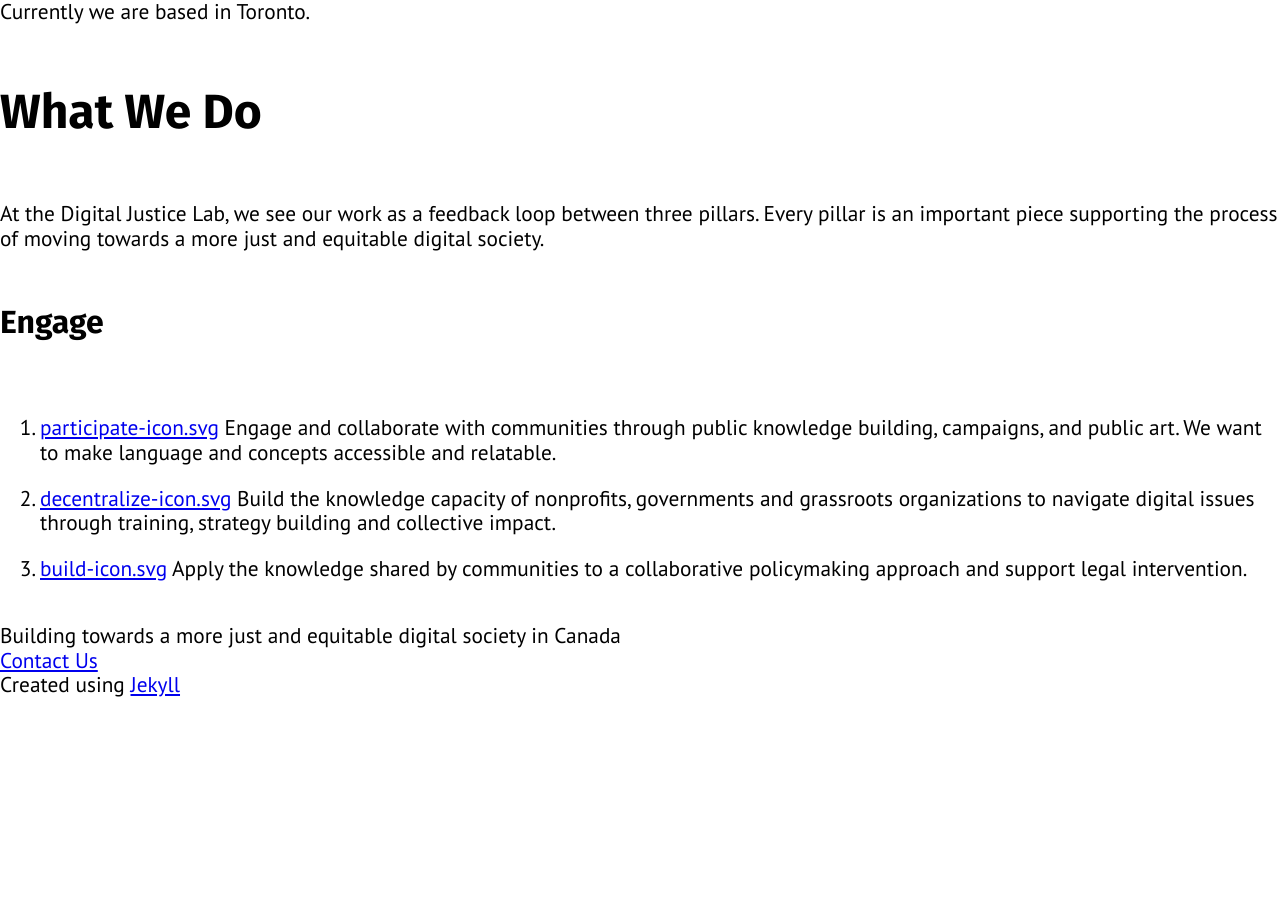
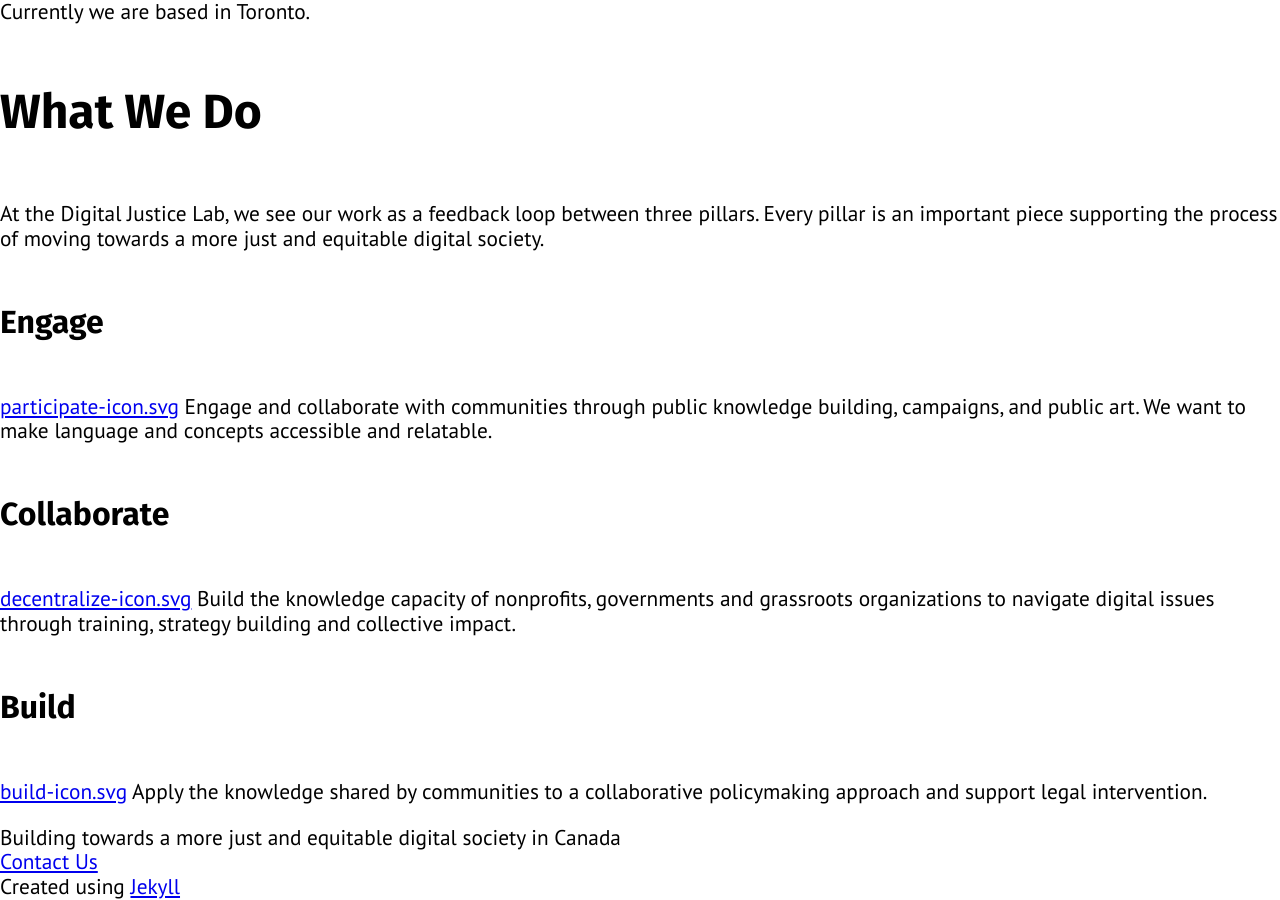
Before and after one commit to digitaljusticelab/digitaljusticelab.github.io, a Jekyll site: the page built from index.markdown, in a window 1280 px wide and 900 px high, scrolled down 993 px. Built offline with Jekyll 4.4.1, drawn with Linux system fonts in a browser that asks for light colours; before the commit the page ends 1691 px from its top, so only the background shows below that.

Commit message:
Updated Index

```diff
--- a/index.markdown
+++ b/index.markdown
@@ -21,11 +21,15 @@ At the Digital Justice Lab, we see our work as a feedback loop between three pil
 
 ### Engage
 
-1. [participate-icon.svg](/uploads/participate-icon.svg)
-   Engage and collaborate with communities through public knowledge building, campaigns, and public art. We want to make language and concepts accessible and relatable.
+[participate-icon.svg](/uploads/participate-icon.svg)
+Engage and collaborate with communities through public knowledge building, campaigns, and public art. We want to make language and concepts accessible and relatable.
 
-2. [decentralize-icon.svg](/uploads/decentralize-icon.svg)
-   Build the knowledge capacity of nonprofits, governments and grassroots organizations to navigate digital issues through training, strategy building and collective impact.
+### Collaborate
 
-3. [build-icon.svg](/uploads/build-icon.svg)
-   Apply the knowledge shared by communities to a collaborative policymaking approach and support legal intervention.
+[decentralize-icon.svg](/uploads/decentralize-icon.svg)
+Build the knowledge capacity of nonprofits, governments and grassroots organizations to navigate digital issues through training, strategy building and collective impact.
+
+### Build
+
+[build-icon.svg](/uploads/build-icon.svg)
+Apply the knowledge shared by communities to a collaborative policymaking approach and support legal intervention.
```
